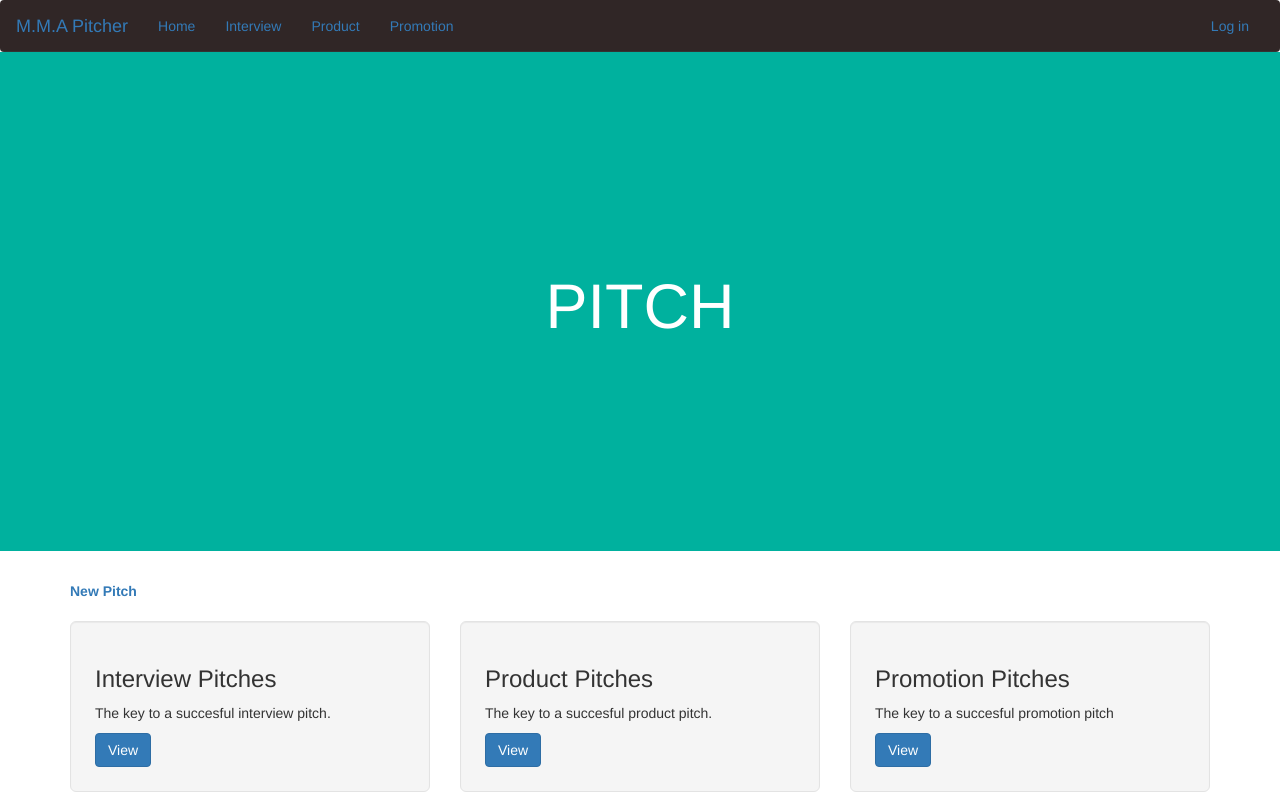
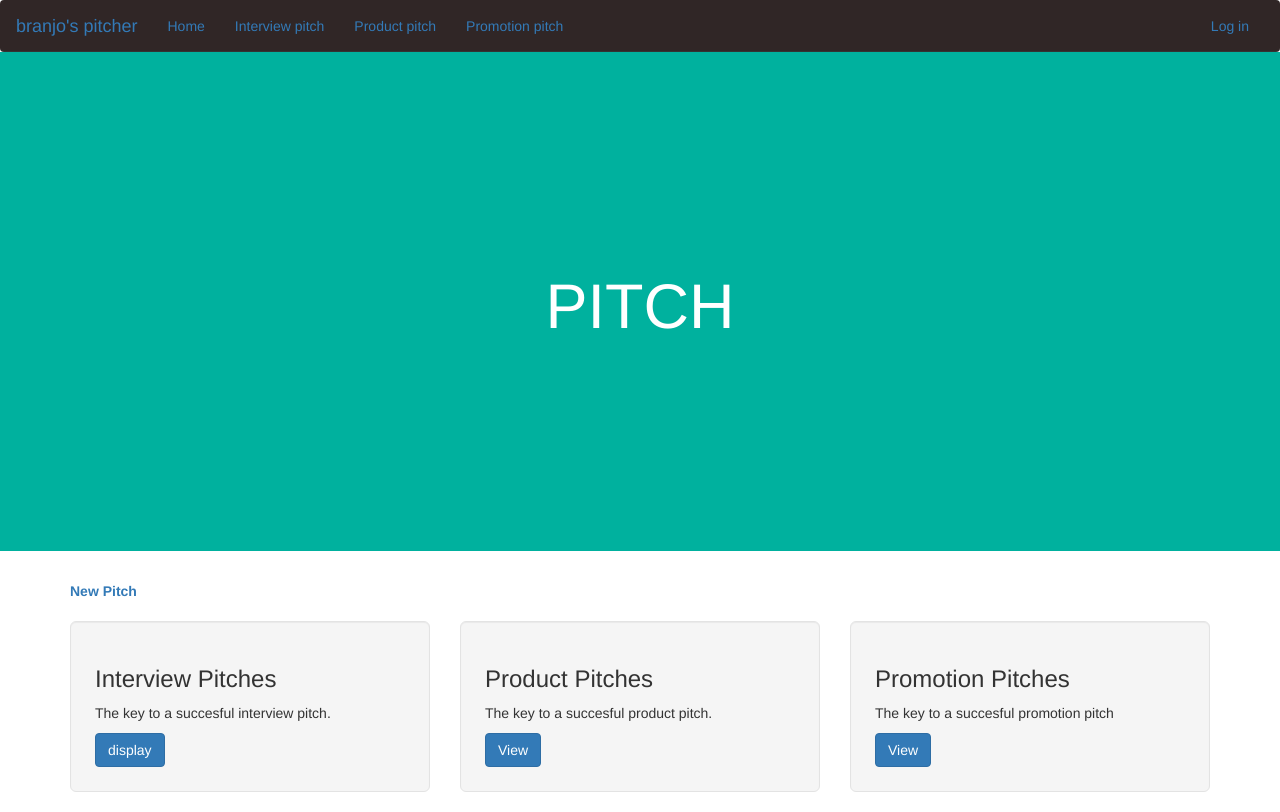
Before and after one commit to njorogebrian/pitch, a Flask app: page / in a window 1280 px wide. Run offline with Flask 2, Linux system fonts and the light colour scheme; data that the repository does not hold is empty; some libraries are stand-ins or nearby versions.

Commit message:
buttons for my selections

```diff
--- a/app/templates/index.html
+++ b/app/templates/index.html
@@ -23,7 +23,7 @@
             <div class="well well-lg">
                 <h3>Interview Pitches</h3>
                 <p>The key to a succesful interview pitch.</p>
-                <a href="{{url_for('main.interview_pitches')}}" class="btn btn-primary -center">View</a>
+                <a href="{{url_for('main.interview_pitches')}}" class="btn btn-primary -center">display</a>
             </div>
         </div>
         <div class="col-md-4">
--- a/app/templates/navbar.html
+++ b/app/templates/navbar.html
@@ -7,14 +7,14 @@
                 <span class="icon-bar"></span>
                 <span class="icon-bar"></span>
             </button>
-            <a href="/" class="navbar-brand"> M.M.A Pitcher </a>
+            <a href="/" class="navbar-brand"> branjo's pitcher </a>
         </div>
         <div class="navbar-collapse collapse">
                 <ul class="nav navbar-nav">
                     <li><a href="/">Home</a></li>
-                    <li><a href="{{url_for('main.interview_pitches')}}">Interview</a></li>
-                    <li><a href="{{url_for('main.product_pitches')}}">Product</a></li>
-                    <li><a href="{{url_for('main.promotion_pitches')}}">Promotion</a></li>
+                    <li><a href="{{url_for('main.interview_pitches')}}">Interview pitch</a></li>
+                    <li><a href="{{url_for('main.product_pitches')}}">Product pitch</a></li>
+                    <li><a href="{{url_for('main.promotion_pitches')}}">Promotion pitch</a></li>
                 </ul>
 
                 <ul class="nav navbar-nav navbar-right">
```
